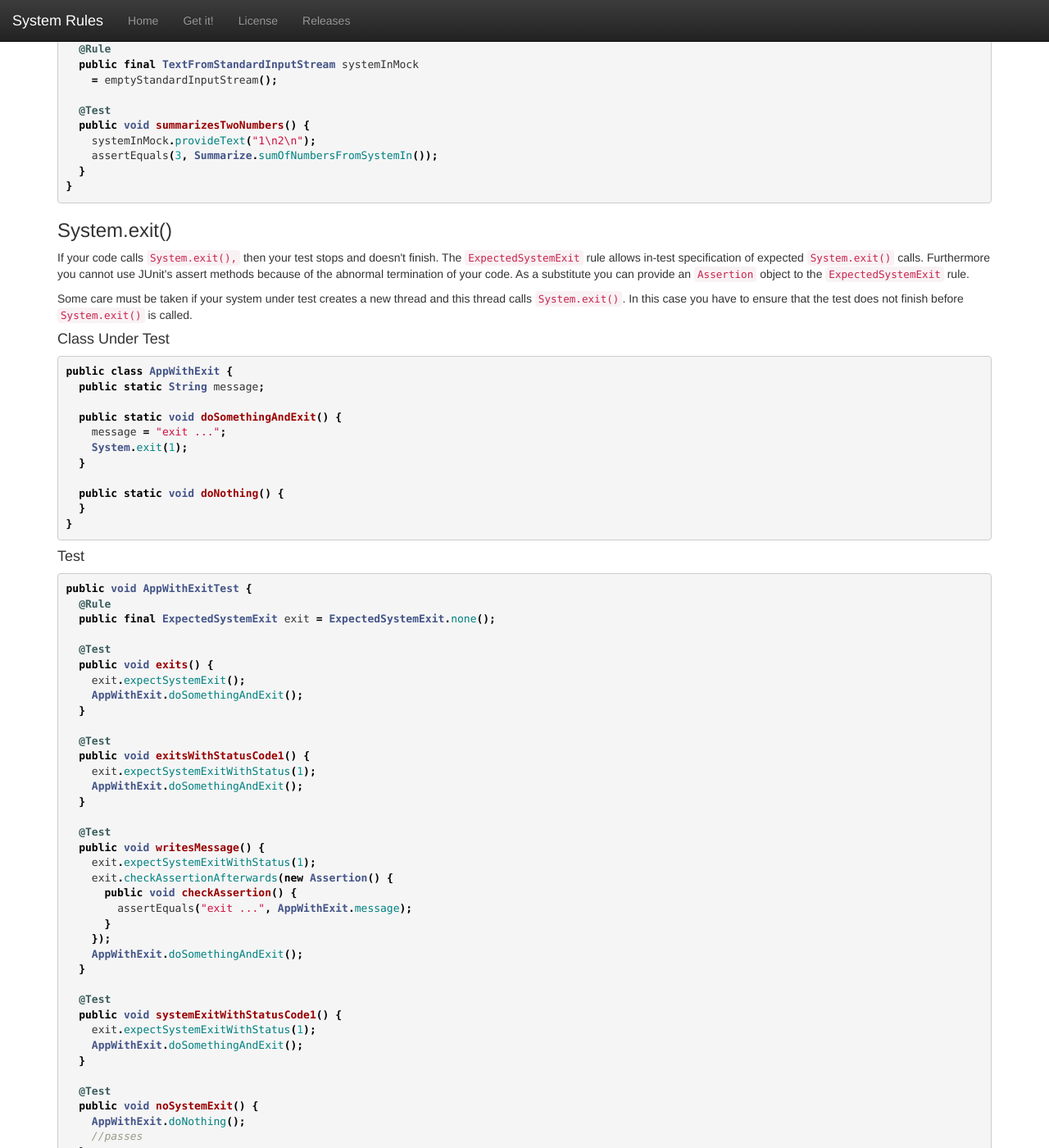
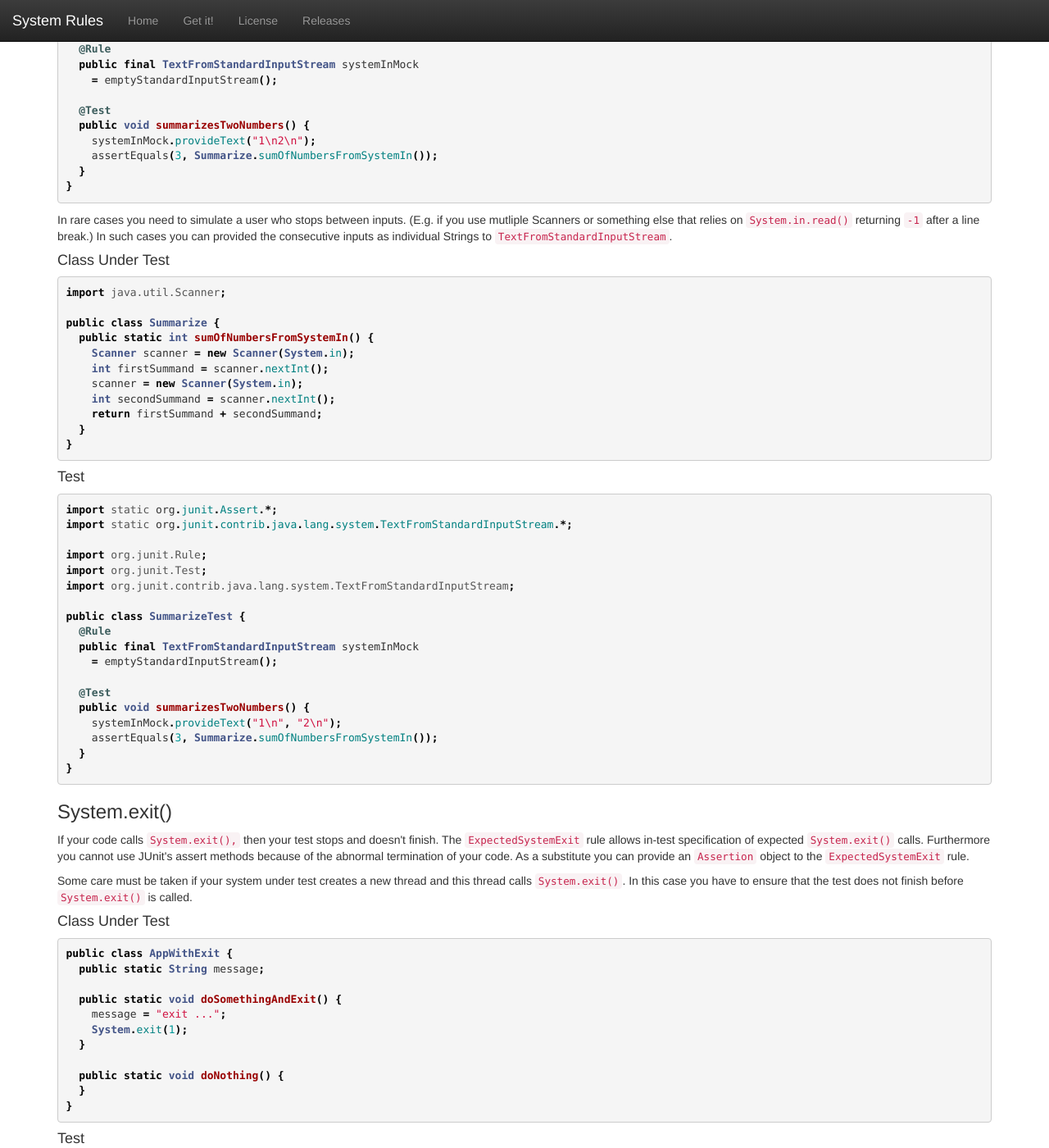
Before and after one commit to stefanbirkner/system-rules, a Jekyll site: the page built from index.html, in a window 1280 px wide and 1400 px high, scrolled down 4327 px. Shown: the whole window at 82% size. Built offline with Jekyll 4.4.1, drawn with Linux system fonts in a browser that asks for light colours.

Commit message:
Update to System Rules 1.9.0.
Support breaks between multiple texts. Sometimes it is necessary to
simulate breaks in the user input from `System.in`. This can now be
achieved by providing multiple texts.

    systemInMock.provide("foo\n", "bar\n");

The change has its seeds in a Stackoverflow question:
http://stackoverflow.com/questions/28505418/what-is-causing-to-junit-and-system-rules-to-fail-on-this-students-submission

```diff
--- a/download.html
+++ b/download.html
@@ -3,6 +3,6 @@ layout: download
 title: Get System Rules
 groupId: com.github.stefanbirkner
 artifactId: system-rules
-version: 1.8.0
+version: 1.9.0
 ---
 <p>The System Rules library is available from the Maven repository.</p>
--- a/index.html
+++ b/index.html
@@ -258,6 +258,42 @@ public class SummarizeTest {
     assertEquals(3, Summarize.sumOfNumbersFromSystemIn());
   }
 }{% endhighlight %}
+
+				<p>In rare cases you need to simulate a user who stops between inputs. (E.g. if you use mutliple Scanners or something else that relies on <code>System.in.read()</code> returning <code>-1</code> after a line break.) In such cases you can provided the consecutive inputs as individual Strings to <code>TextFromStandardInputStream</code>.</p>
+
+				<h4>Class Under Test</h4>
+				{% highlight java %}import java.util.Scanner;
+
+public class Summarize {
+  public static int sumOfNumbersFromSystemIn() {
+    Scanner scanner = new Scanner(System.in);
+    int firstSummand = scanner.nextInt();
+    scanner = new Scanner(System.in);
+    int secondSummand = scanner.nextInt();
+    return firstSummand + secondSummand;
+  }
+}{% endhighlight %}
+
+				<h4>Test</h4>
+				{% highlight java %}import static org.junit.Assert.*;
+import static org.junit.contrib.java.lang.system.TextFromStandardInputStream.*;
+
+import org.junit.Rule;
+import org.junit.Test;
+import org.junit.contrib.java.lang.system.TextFromStandardInputStream;
+
+public class SummarizeTest {
+  @Rule
+  public final TextFromStandardInputStream systemInMock
+    = emptyStandardInputStream();
+
+  @Test
+  public void summarizesTwoNumbers() {
+    systemInMock.provideText("1\n", "2\n");
+    assertEquals(3, Summarize.sumOfNumbersFromSystemIn());
+  }
+}{% endhighlight %}
+
 			</section>
 
 			<section id="ExpectedSystemExit">
--- a/releases.html
+++ b/releases.html
@@ -5,6 +5,10 @@ headline: Releases
 ---
 <section>
 	<dl>
+		<dt>1.9.0</dt>
+		<dd>
+			Support breaks between multiple texts. (<a href="https://github.com/stefanbirkner/system-rules/commit/f49179e3f9c1b8c6993fc37382b81aea852cea81">Commit</a>)
+		</dd>
 		<dt>1.8.0</dt>
 		<dd>
 			RestoreSystemProperties restores all properties.
```
